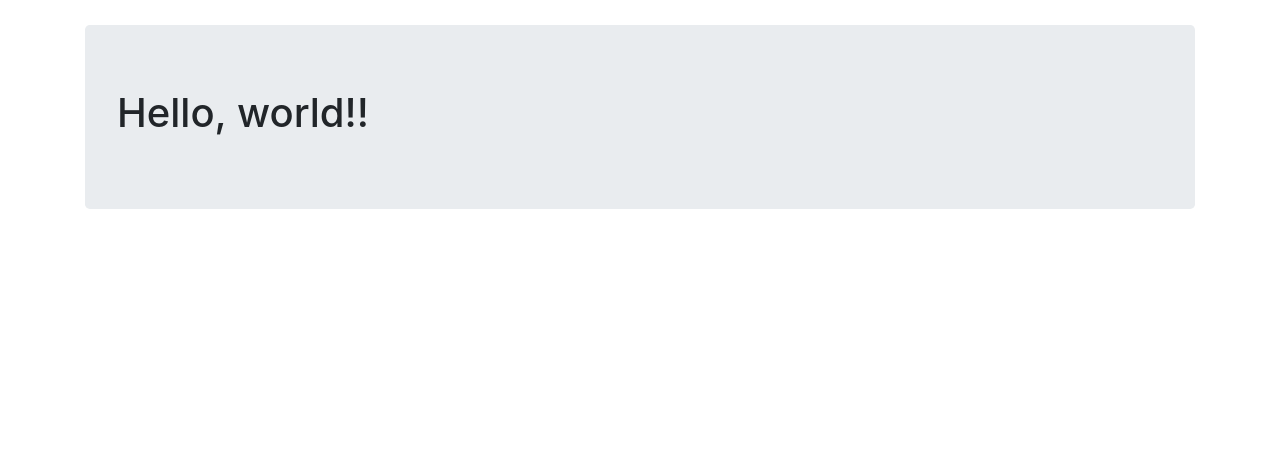
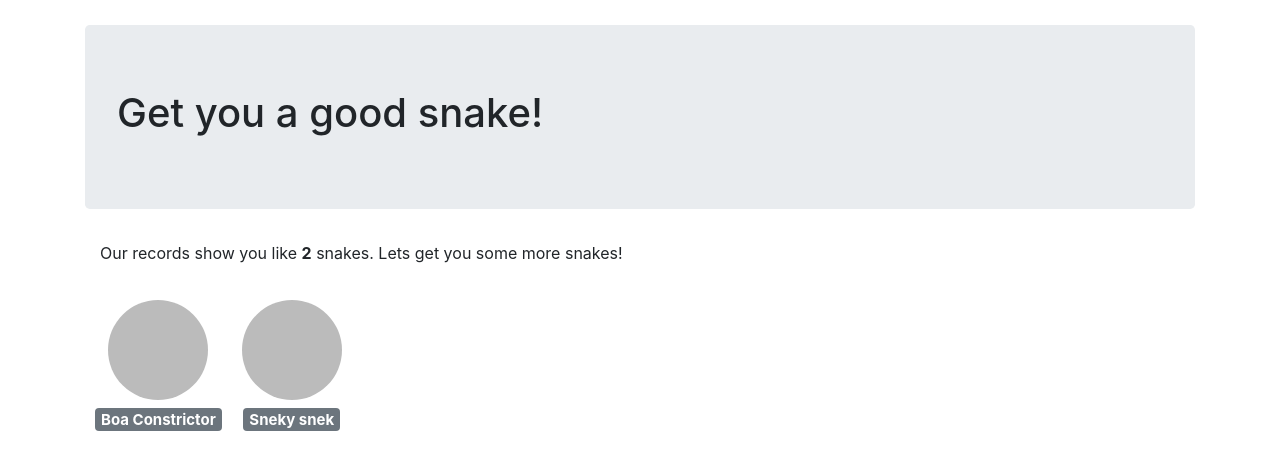
Before and after one commit to jeremyadamsfisher/snekbook, a Django app: page / in a window 1280 px wide. Shown: the part 56-526 px from the top of the page. Run offline with Django 3.2, Linux system fonts and the light colour scheme; some libraries are stand-ins or nearby versions.

Commit message:
add some junk for index

```diff
--- /dev/null
+++ b/snekbook/static/snekbook/style.css
@@ -0,0 +1,7 @@
+.dot {
+  height: 100px;
+  width: 100px;
+  background-color: #bbb;
+  border-radius: 50%;
+  display: inline-block;
+}
--- a/snekbook/templates/snekbook/base.html
+++ b/snekbook/templates/snekbook/base.html
@@ -1,11 +1,13 @@
+{% load static %}
 <!doctype html>
 <html lang="en">
 
 <head>
   <meta charset="utf-8">
   <meta name="viewport" content="width=device-width, initial-scale=1, shrink-to-fit=no">
+  <link rel="stylesheet" type="text/css" href="{% static 'snekbook/style.css' %}">
   <link rel="stylesheet" href="https://stackpath.bootstrapcdn.com/bootstrap/4.3.1/css/bootstrap.min.css" integrity="sha384-ggOyR0iXCbMQv3Xipma34MD+dH/1fQ784/j6cY/iJTQUOhcWr7x9JvoRxT2MZw1T" crossorigin="anonymous">
-  <title>Snekbook - {{ page_title }}</title>
+  <title>Snekbook - {% block title %}{% endblock %}</title>
 </head>
 
 <body>
--- a/snekbook/templates/snekbook/index.html
+++ b/snekbook/templates/snekbook/index.html
@@ -1,7 +1,24 @@
 {% extends 'snekbook/base.html' %}
+
+{% block title%}Home{% endblock %}
 
 {% block content%}
 <div class="jumbotron">
-  <h1>Hello, world!!</h1>
+  <h1>Get you a good snake!</h1>
 </div>
+<div class="container">
+  <span>Our records show you like <b>{{ snake_number }}</b> snakes. Lets get you some more snakes!</span>
+</div>
+
+<div class="container">
+  <div class="row" style="margin-top:25px">
+    {% for snake in snakes %}
+    <div class="col-" align="center" style="margin:10px">
+      <span class="dot"></span>
+      <h5><span class="badge badge-secondary">{{snake.name}}</span></h5>
+    </div>
+    {% endfor %}
+  </div>
+</div>
+
 {% endblock %}
--- a/snekbook/views.py
+++ b/snekbook/views.py
@@ -2,4 +2,8 @@ from django.shortcuts import render
 
 
 def index(request):
-    return render(request, "snekbook/index.html", {})
+    snakes = [
+        {"name": "Boa Constrictor", "stars": 3},
+        {"name": "Sneky snek", "stars": 4}
+    ]
+    return render(request, "snekbook/index.html", {"snake_number": len(snakes), "snakes": snakes})
```
